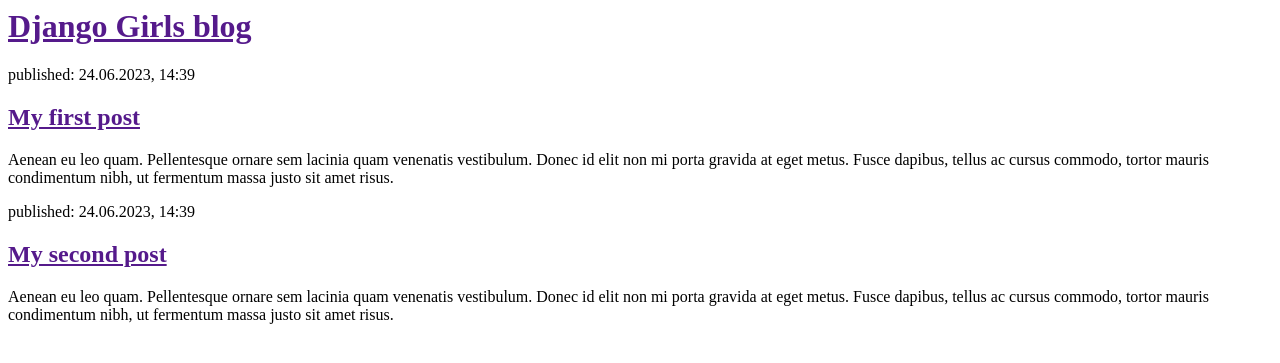
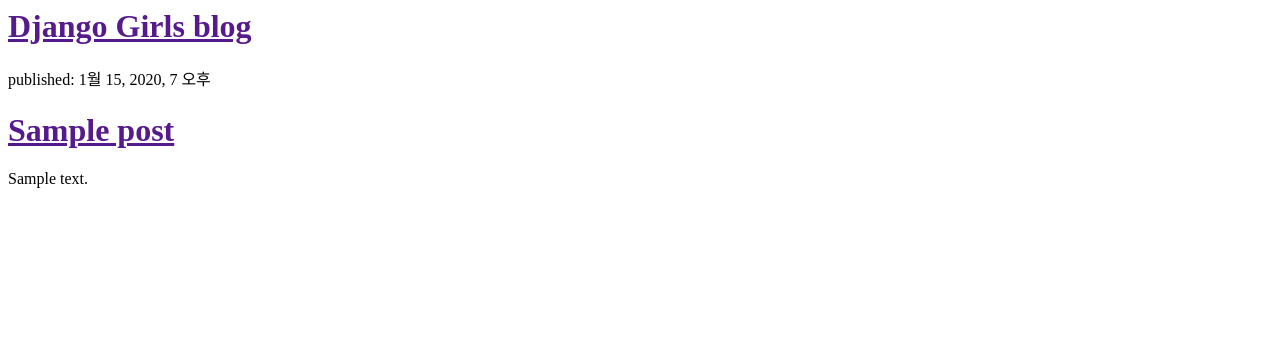
Before and after one commit to yulyul1021/djangogirls, a Django app: page / in a window 1280 px wide. Shown: the top 363 px of the page. Run offline with Django 3.2, Linux system fonts and the light colour scheme; tables that the repository leaves empty hold one stand-in row (values such as "Sample post").

Commit message:
Modified templates to display posts from database.

```diff
--- a/blog/models.py
+++ b/blog/models.py
@@ -2,15 +2,16 @@ from django.conf import settings
 from django.db import models
 from django.utils import timezone
 
+
 class Post(models.Model):
-    auther = models.ForeignKey(settings.AUTH_USER_MODEL, on_delete=models.CASCADE)
+    author = models.ForeignKey(settings.AUTH_USER_MODEL, on_delete=models.CASCADE)
     title = models.CharField(max_length=200)
     text = models.TextField()
     created_date = models.DateTimeField(default=timezone.now)
     published_date = models.DateTimeField(blank=True, null=True)
 
     def publish(self):
-        self.published_date = timezone.now
+        self.published_date = timezone.now()
         self.save()
 
     def __str__(self):
--- a/blog/templates/blog/post_list.html
+++ b/blog/templates/blog/post_list.html
@@ -7,16 +7,12 @@
             <h1><a href="">Django Girls blog</a> </h1>
         </div>
 
-        <div>
-            <p>published: 24.06.2023, 14:39</p>
-            <h2><a href="">My first post</a> </h2>
-            <p>Aenean eu leo quam. Pellentesque ornare sem lacinia quam venenatis vestibulum. Donec id elit non mi porta gravida at eget metus. Fusce dapibus, tellus ac cursus commodo, tortor mauris condimentum nibh, ut fermentum massa justo sit amet risus.</p></p>
-        </div>
-
-        <div>
-            <p>published: 24.06.2023, 14:39</p>
-            <h2><a href="">My second post</a> </h2>
-            <p>Aenean eu leo quam. Pellentesque ornare sem lacinia quam venenatis vestibulum. Donec id elit non mi porta gravida at eget metus. Fusce dapibus, tellus ac cursus commodo, tortor mauris condimentum nibh, ut fermentum massa justo sit amet risus.</p></p>
-        </div>
+        {% for post in posts %}
+            <div>
+                <p>published: {{ post.published_date }}</p>
+                <h1><a href="">{{ post.title }}</a> </h1>
+                <p>{{ post.text|linebreaksbr }}</p>
+            </div>
+        {% endfor %}
     </body>
 </html>
--- a/blog/views.py
+++ b/blog/views.py
@@ -1,5 +1,8 @@
 from django.shortcuts import render
+from .models import Post
+from django.utils import timezone
 
 
 def post_list(request):
-    return render(request, 'blog/post_list.html', {})
+    posts = Post.objects.filter(published_date__lte=timezone.now()).order_by('published_date')
+    return render(request, 'blog/post_list.html', {'posts' : posts})
```
Also changed, not shown: blog/migrations/0001_initial.py.
